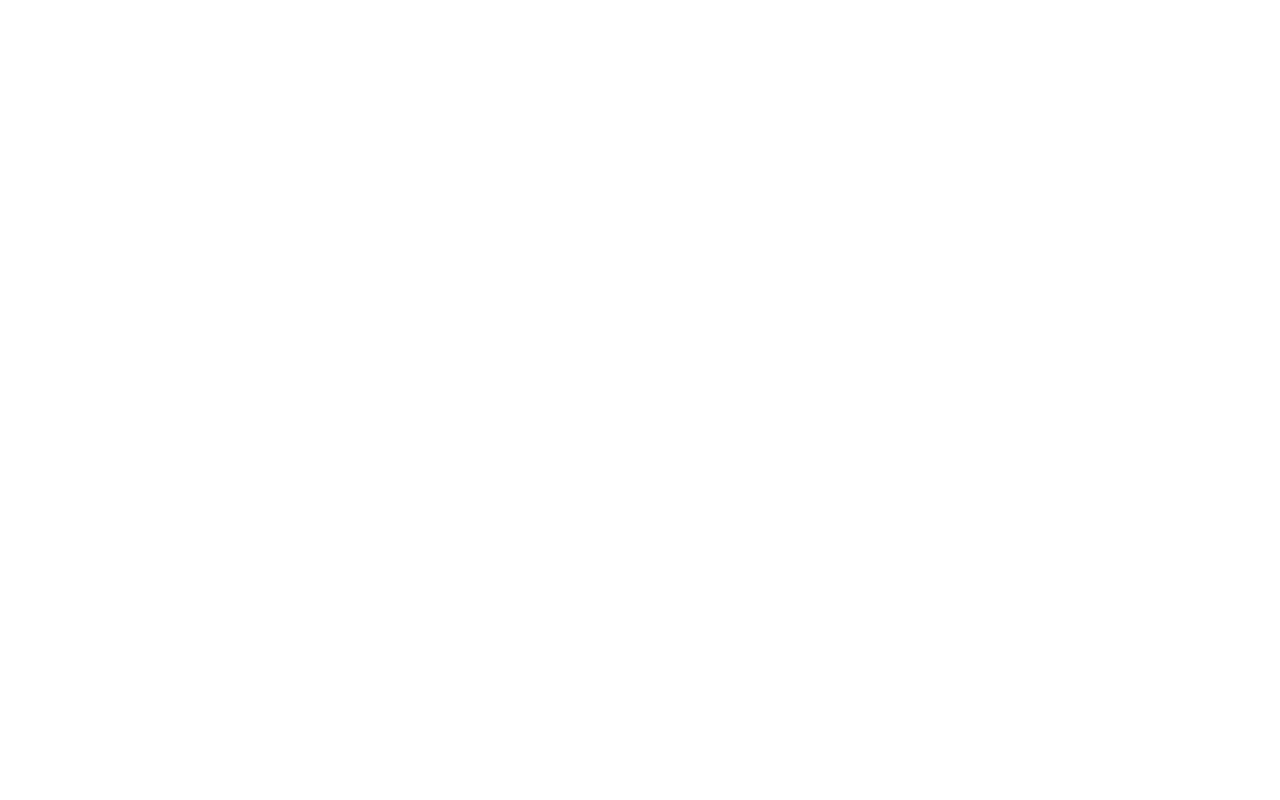
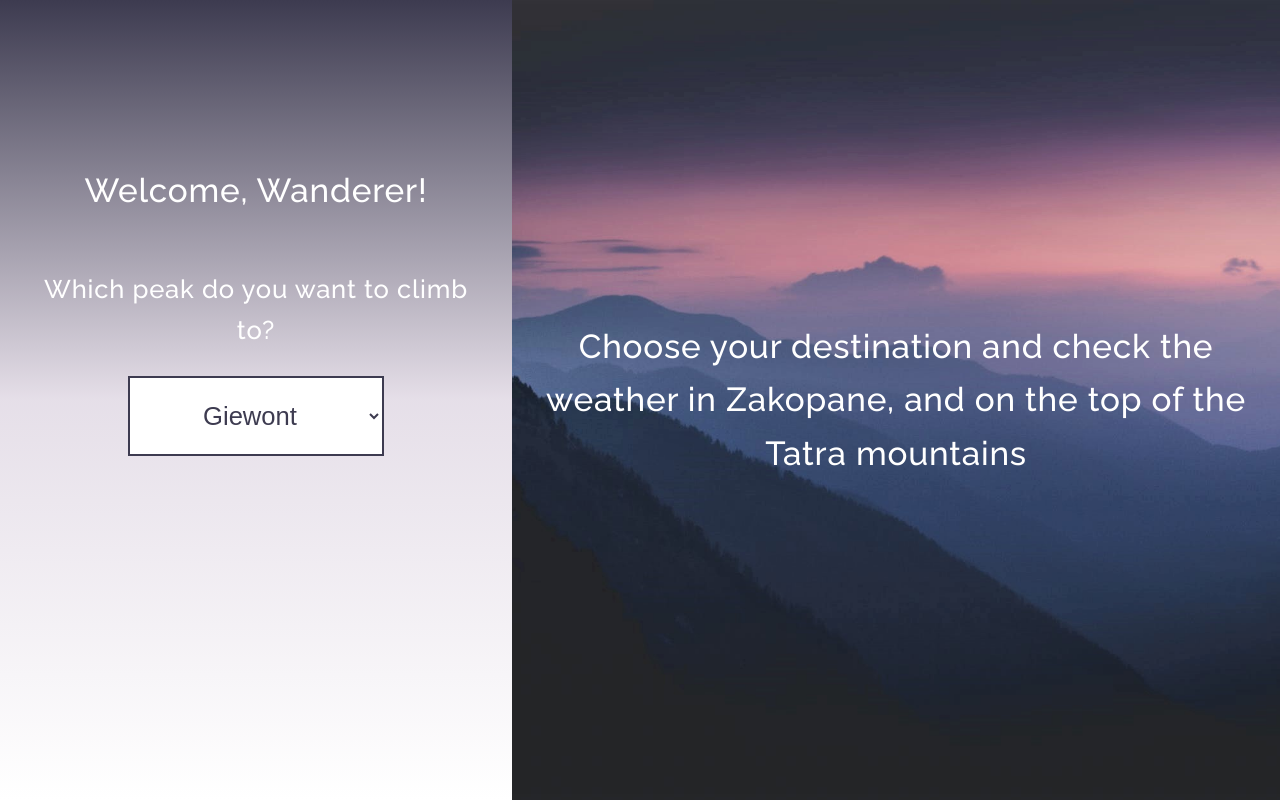
Before and after one commit to jtmcoderscamp/stormbringer-cat, a website built with webpack: page docs/index.html in a window 1280 px wide. Built offline with nearby package versions, Linux system fonts and the light colour scheme.

Commit message:
First docs (html,css)

```diff
--- a/docs/index.html
+++ b/docs/index.html
@@ -1,13 +1,37 @@
 <!DOCTYPE html>
 <html lang="en">
+
 <head>
 	<meta charset="UTF-8" />
 	<meta name="viewport" content="width=device-width, initial-scale=1.0" />
 	<meta http-equiv="X-UA-Compatible" content="ie=edge" />
-		<title>JS project template</title>
+	<link id="css_file" rel="stylesheet" type="text/css" href="style.css" />
+	<title>Top Weather</title>
 	<script src="./bundle.js" async></script>
 </head>
+
 <body>
 	<div id="root"></div>
+	<div class="container">
+		<div class="nav">
+			<div class="txtnav">Welcome, Wanderer!</div>
+			<div style="font-size: 2vw;" class="txtnav">Which peak do you want to climb to?</div>
+			<select class="city">
+				<option value="Giewont">Giewont</option>
+				<option value="Kasprowy Wierch">Kasprowy Wierch</option>
+				<option value="Świnica">Świnica</option>
+				<option value="Sarnia Skała">Sarnia Skała</option>
+				<option value="Rysy">Rysy</option>
+				<option valueR="Morskie Oko">Morskie Oko</option>
+			</select>
+		</div>
+		<div class="description">
+			<p class="txt">Choose your destination and check the weather in Zakopane, and on the top of the Tatra
+				mountains
+			</p>
+		</div>
+	</div>
+
 </body>
+
 </html>
--- /dev/null
+++ b/docs/style.css
@@ -0,0 +1,93 @@
+@import url("https://fonts.googleapis.com/css?family=Raleway:500,700&display=swap");
+
+body {
+    margin: 0px;
+    padding: 0px;
+    font-size: 1.5vw;
+    line-height: 1.6;
+    letter-spacing: 0.05rem;
+    font-family: "Raleway", Sans-serif;
+
+}
+
+select {
+    background: white;
+    border-color: rgba(61, 59, 80, 1);
+    width: 50%;
+    height: 10%;
+    text-align: center;
+    border-width: 0.2vw;
+    cursor: pointer;
+    color: rgba(61, 59, 80, 1);
+    outline: none;
+    font-size: 2vw;
+
+}
+
+select option {
+    margin: 40px;
+    background: white;
+    color: rgba(61, 59, 80, 1);
+    text-shadow: 0 1px 0 rgba(0, 0, 0, 0.4);
+    border-style: dotted;
+}
+
+select:active,
+select:hover {
+    outline: none
+}
+
+
+
+.container {
+    height: 100vh;
+    width: 100vw;
+    box-sizing: border-box;
+    display: flex;
+    flex-direction: row;
+}
+
+.nav {
+    width: 40%;
+    height: 100%;
+    box-sizing: border-box;
+    background-image: linear-gradient(rgba(61, 59, 80, 1), rgba(125, 91, 140, 0.1978), white);
+    text-align: center;
+    display: flex;
+    justify-content: center;
+    align-items: center;
+    flex-direction: column;
+}
+
+.txtnav {
+    color: white;
+    font-size: 2.6vw;
+    margin: 0%;
+    padding: 5%;
+
+}
+
+.city {
+    margin-bottom: 40%;
+}
+
+
+.description {
+    width: 60%;
+    height: 100%;
+    box-sizing: border-box;
+    background-image: url(img/mountains.jpeg);
+    background-size: cover;
+    background-position: center;
+    background-repeat: no-repeat;
+    display: flex;
+    justify-content: center;
+    align-items: center;
+    text-align: center;
+}
+
+.txt {
+    color: white;
+    font-size: 2.6vw;
+    margin: 0%;
+}
```
Also changed, not shown: docs/img/mountains.jpeg (added), 1 other file. Lines whose indentation alone changed are shown as unchanged.
